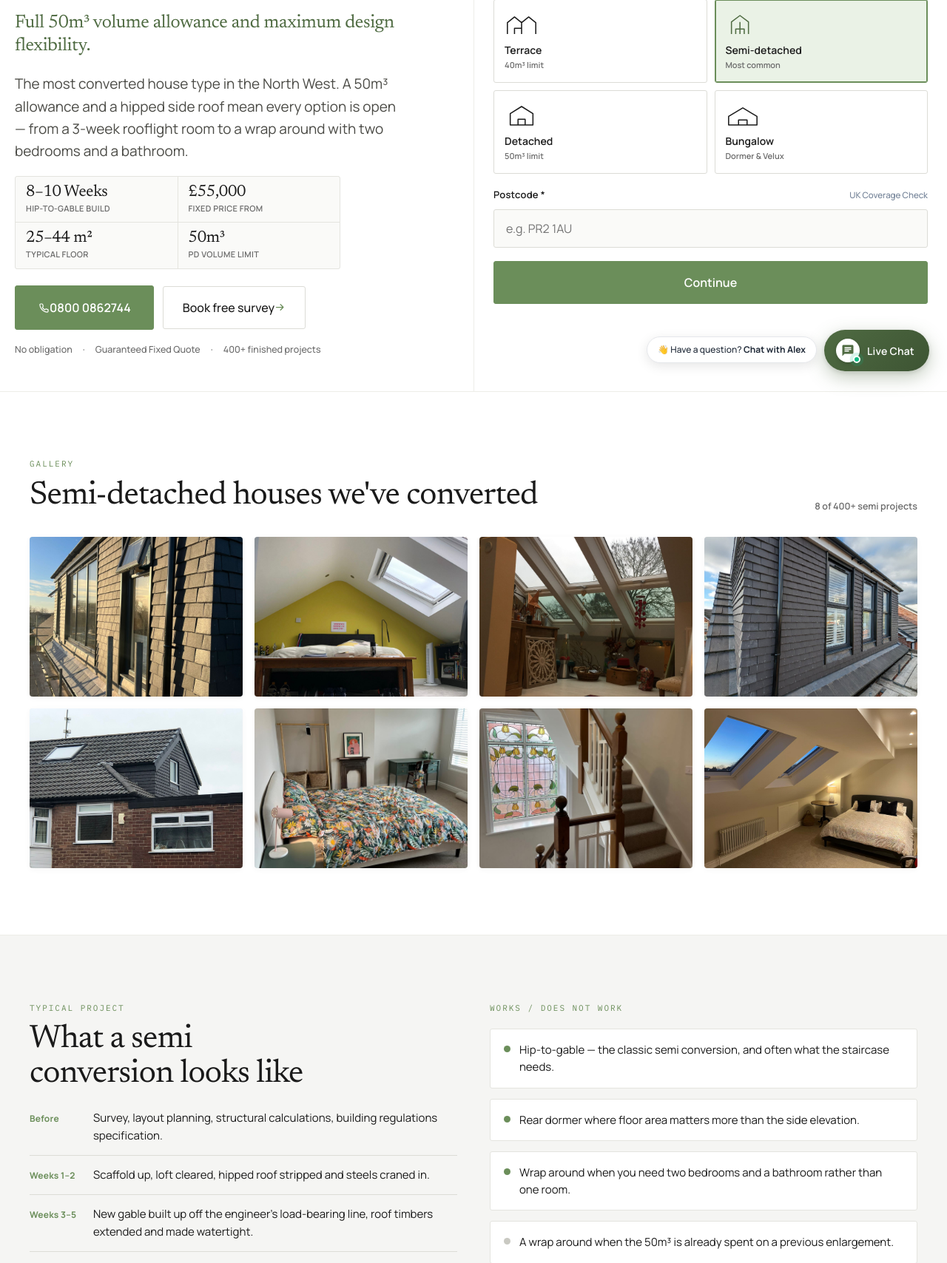
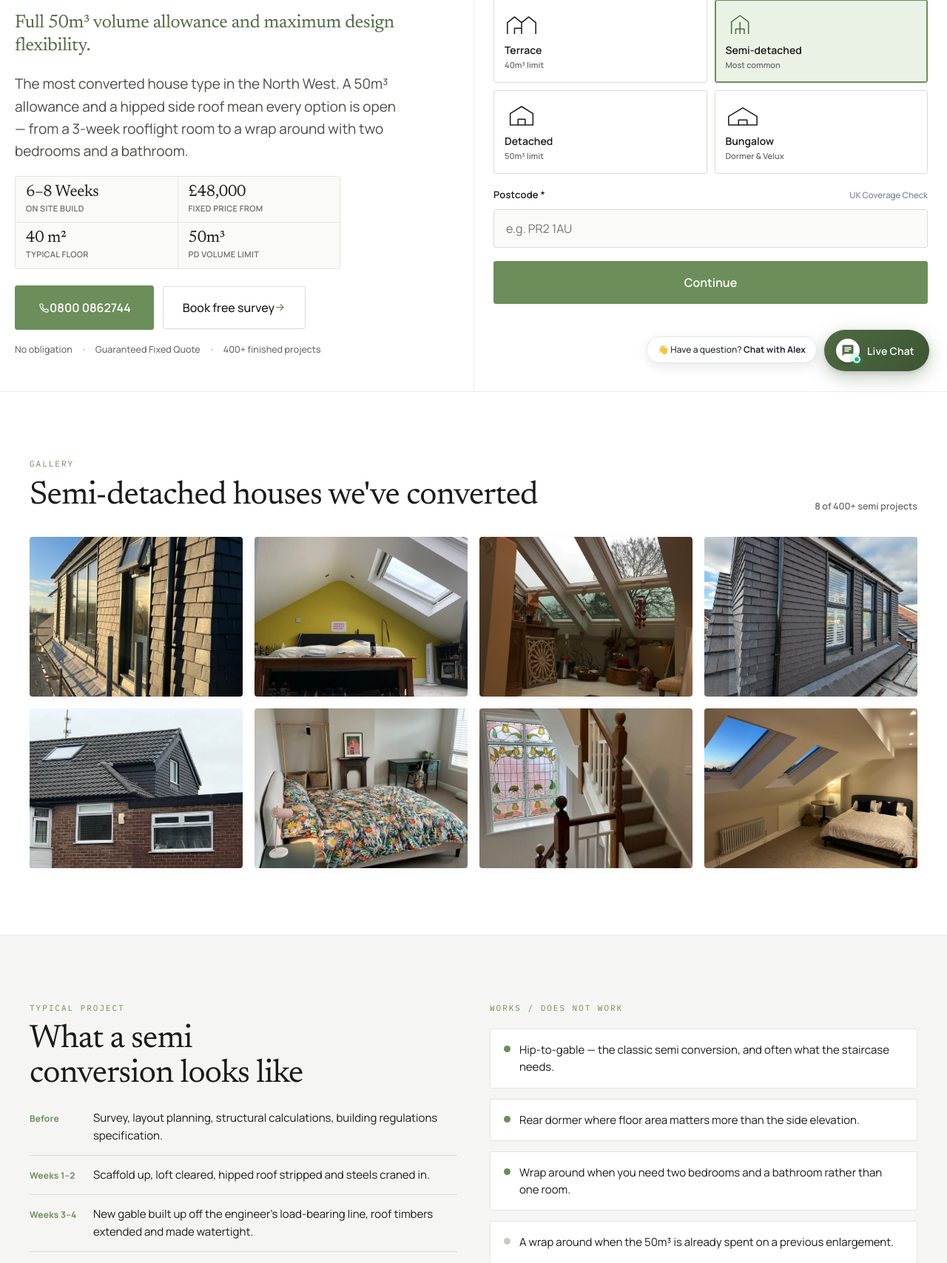
Before and after one commit to saqibmaqsood/another-level-loft-conversion, a PHP site: page /semi-detached-property.php in a window 1280 px wide. Shown: the part 274-1982 px from the top of the page at 74% size. Run offline with PHP 8.4, Linux system fonts and the light colour scheme; data comes from the database, SQL or seed files in the repository; some libraries are stand-ins or nearby versions.

Commit message:
Update semi-detached loft specifications: 40m2 typical floor, 6-8 weeks on site, from £48,000

```diff
--- a/property-types.php
+++ b/property-types.php
@@ -23,7 +23,7 @@ $propertyRows = [
     ],
     [
         'name' => 'Semi-detached', 'volume' => '50m³', 'adjoining' => 'One side', 'route' => 'Hip-to-gable',
-        'price' => '8–10 weeks', 'ruledOut' => 'Nothing, if the volume allows', 'href' => 'semi-detached-property.php'
+        'price' => '6–8 weeks', 'ruledOut' => 'Nothing, if the volume allows', 'href' => 'semi-detached-property.php'
     ],
     [
         'name' => 'Detached', 'volume' => '50m³', 'adjoining' => 'None', 'route' => 'Hip-to-gable',
@@ -54,12 +54,12 @@ $detailedProperties = [
     ],
     [
         'num' => '02', 'name' => 'Semi-detached', 'volume' => '50m³', 'href' => 'semi-detached-property.php',
-        'meta' => '8–10 weeks · 25–44 m² typical',
+        'meta' => '6–8 weeks · 40 m² typical',
         'glyph' => 'M8 30V13l12-9 12 9v17M20 30V13M14 30v-7h12v7',
         'body' => 'The most converted house in the North West and the most flexible. A 50m³ allowance and a hipped side roof mean every conversion type is on the table — from a three-week rooflight room to a wrap around with two bedrooms and a bathroom.',
         'options' => [
+            ['name' => 'Rear Dormer', 'price' => 'from £48,000', 'href' => 'rear-dormer-conversion.php'],
             ['name' => 'Hip-to-Gable', 'price' => 'from £55,000', 'href' => 'hip-to-gable-conversion.php'],
-            ['name' => 'Rear Dormer', 'price' => 'from £50,000', 'href' => 'rear-dormer-conversion.php'],
             ['name' => 'Wrap Around', 'price' => 'from £55,000', 'href' => 'wrap-around-conversion.php'],
             ['name' => 'Velux', 'price' => 'from £24,000', 'href' => 'velux-conversion.php']
         ],
--- a/semi-detached-property.php
+++ b/semi-detached-property.php
@@ -1,6 +1,6 @@
 <?php
 $pageTitle = "Semi-Detached Loft Conversions — Another Level";
-$pageDesc = "Loft conversions for semi-detached houses. 50m³ permitted development allowance, hip-to-gable from £55,000, wrap around from £55,000.";
+$pageDesc = "Loft conversions for semi-detached houses. 50m³ permitted development allowance, 40 m² typical floor, fixed prices from £48,000, 6–8 weeks on site.";
 $activePage = "property";
 $ogImage = "images/another-area-loft-conversions-north-west-england-01.jpeg";
 
@@ -16,15 +16,15 @@ $schemaJson = json_encode([
     "offers" => [
         "@type" => "Offer",
         "priceCurrency" => "GBP",
-        "price" => "55000",
+        "price" => "48000",
         "priceSpecification" => "from"
     ]
 ], JSON_UNESCAPED_SLASHES | JSON_PRETTY_PRINT);
 
 $facts = [
     ['value' => '50m³', 'label' => 'PD volume limit'],
-    ['value' => 'from £55,000', 'label' => 'Hip-to-gable'],
-    ['value' => '8–10 weeks', 'label' => 'On site']
+    ['value' => 'from £48,000', 'label' => 'Fixed price from'],
+    ['value' => '6–8 weeks', 'label' => 'On site']
 ];
 
 $galleryImages = [
@@ -41,9 +41,9 @@ $galleryImages = [
 $timeline = [
     ['when' => 'Before', 'what' => 'Survey, layout planning, structural calculations, building regulations specification.'],
     ['when' => 'Weeks 1–2', 'what' => 'Scaffold up, loft cleared, hipped roof stripped and steels craned in.'],
-    ['when' => 'Weeks 3–5', 'what' => 'New gable built up off the engineer’s load-bearing line, roof timbers extended and made watertight.'],
-    ['when' => 'Weeks 6–8', 'what' => 'High-spec insulation, windows fitted, bespoke staircase and partitions installed.'],
-    ['when' => 'Weeks 9–10', 'what' => 'Plaster skim, second-fix electrics & plumbing, Building Control sign-off and handover.']
+    ['when' => 'Weeks 3–4', 'what' => 'New gable built up off the engineer’s load-bearing line, roof timbers extended and made watertight.'],
+    ['when' => 'Weeks 5–6', 'what' => 'High-spec insulation, windows fitted, bespoke staircase and partitions installed.'],
+    ['when' => 'Weeks 7–8', 'what' => 'Plaster skim, second-fix electrics & plumbing, Building Control sign-off and handover.']
 ];
 
 $fit = [
@@ -67,10 +67,10 @@ $included = [
 ];
 
 $addOns = [
+    ['name' => 'Rear dormer', 'price' => 'from £48,000', 'note' => 'Maximum floor area (~40 m²) at full standing height, 6 to 8 weeks on site.'],
     ['name' => 'Hip-to-gable', 'price' => 'from £55,000', 'note' => 'Squares off the side roof. Usually what makes a compliant staircase possible.'],
-    ['name' => 'Rear dormer', 'price' => 'from £50,000', 'note' => 'Maximum floor area at full standing height, 8 weeks on site.'],
     ['name' => 'Wrap around', 'price' => 'from £55,000', 'note' => 'Both of the above. Around 44 m² — two bedrooms and a bathroom, 8 to 10 weeks on site.'],
-    ['name' => 'Velux / rooflight', 'price' => 'from £24,000', 'note' => 'Cheapest and quickest at 6–8 weeks, if you already have 2.2m to the ridge.'],
+    ['name' => 'Velux / rooflight', 'price' => 'from £24,000', 'note' => 'Cheapest and quickest at 4–6 weeks, if you already have 2.2m to the ridge.'],
     ['name' => 'En-suite shower room', 'price' => '+ £5,000 – £6,000', 'note' => 'The biggest single step. Cheaper near the existing soil stack.']
 ];
 
@@ -81,7 +81,7 @@ $faqs = [
     ['q' => 'Will the new gable match my neighbour’s half?', 'a' => 'That is the whole design question on a matched pair, and it is what a planning officer looks at. We match brick or render and the tiles to the original, carry the verge detail up, and keep the ridge continuous. Where the pair should stay symmetrical, a hip-end dormer is the gentler option.'],
     ['q' => 'How does the build affect our adjoining neighbour?', 'a' => 'Most work takes place externally via scaffolding and roof access, keeping disturbance to an absolute minimum. We keep your adjoining neighbour informed regarding start dates and crane deliveries so expectations are clear from day one.'],
     ['q' => 'Do I need planning permission?', 'a' => 'Usually not. Hip-to-gable, rear dormer and hip-end dormer are all roof enlargements under Class B, permitted as long as you stay inside 50m³, sit 200mm back from the original eaves and do not exceed the existing ridge. Conservation areas and Article 4 land remove those rights.'],
-    ['q' => 'How long will the work take?', 'a' => 'Four to six weeks for a rooflight conversion, seven to eight for a hip-to-gable, eight to ten for a rear dormer, 8 to 10 weeks for a wrap around. Drawings and Building Control approval run before that — two to four weeks from signing.'],
+    ['q' => 'How long will the work take?', 'a' => 'Four to six weeks for a rooflight conversion, 6 to 8 weeks for a typical 40 m² rear dormer or hip-to-gable, 8 to 10 weeks for a wrap around. Drawings and Building Control approval run before that — two to four weeks from signing.'],
     ['q' => 'How much value does it add?', 'a' => 'Loft conversions typically add 15% to 20% to a property value. On a three-bedroom semi, a fourth bedroom with an en-suite is the single highest-value addition available, and it normally costs less than the uplift in the North West.']
 ];
 
@@ -115,15 +115,15 @@ include 'includes/header.php';
           <!-- Key Stats / Numbers Grid on Left -->
           <div style="display:grid;grid-template-columns:repeat(2,1fr);gap:1px;background:#E4E4DF;border:1px solid #E4E4DF;max-width:440px;border-radius:3px;overflow:hidden">
             <div style="background:#FAFAF8;padding:10px 14px;display:flex;flex-direction:column;gap:3px">
-              <span style="font-family:Newsreader,Georgia,serif;font-size:clamp(19px,2vw,22px);line-height:1;letter-spacing:-.015em;color:#1A1A1A">8–10 Weeks</span>
-              <span style="font-family:var(--font-sans);font-size:11px;font-weight:600;letter-spacing:.03em;text-transform:uppercase;color:#6B6B6B">Hip-to-gable build</span>
+              <span style="font-family:Newsreader,Georgia,serif;font-size:clamp(19px,2vw,22px);line-height:1;letter-spacing:-.015em;color:#1A1A1A">6–8 Weeks</span>
+              <span style="font-family:var(--font-sans);font-size:11px;font-weight:600;letter-spacing:.03em;text-transform:uppercase;color:#6B6B6B">On site build</span>
             </div>
             <div style="background:#FAFAF8;padding:10px 14px;display:flex;flex-direction:column;gap:3px">
-              <span style="font-family:Newsreader,Georgia,serif;font-size:clamp(19px,2vw,22px);line-height:1;letter-spacing:-.015em;color:#1A1A1A">£55,000</span>
+              <span style="font-family:Newsreader,Georgia,serif;font-size:clamp(19px,2vw,22px);line-height:1;letter-spacing:-.015em;color:#1A1A1A">£48,000</span>
               <span style="font-family:var(--font-sans);font-size:11px;font-weight:600;letter-spacing:.03em;text-transform:uppercase;color:#6B6B6B">Fixed price from</span>
             </div>
             <div style="background:#FAFAF8;padding:10px 14px;display:flex;flex-direction:column;gap:3px">
-              <span style="font-family:Newsreader,Georgia,serif;font-size:clamp(19px,2vw,22px);line-height:1;letter-spacing:-.015em;color:#1A1A1A">25–44 m²</span>
+              <span style="font-family:Newsreader,Georgia,serif;font-size:clamp(19px,2vw,22px);line-height:1;letter-spacing:-.015em;color:#1A1A1A">40 m²</span>
               <span style="font-family:var(--font-sans);font-size:11px;font-weight:600;letter-spacing:.03em;text-transform:uppercase;color:#6B6B6B">Typical floor</span>
             </div>
             <div style="background:#FAFAF8;padding:10px 14px;display:flex;flex-direction:column;gap:3px">
@@ -273,9 +273,9 @@ include 'includes/header.php';
         <div style="display:grid;grid-template-columns:repeat(auto-fit,minmax(320px,1fr));gap:1px;background:#2C2C29;border:1px solid #2C2C29">
           <div style="background:#6B8E5A;padding:clamp(24px,3vw,32px);display:flex;flex-direction:column;gap:18px">
             <div>
-              <span style="font-family:var(--font-sans);font-size:11px;font-weight:700;letter-spacing:.08em;text-transform:uppercase;color:#EDF2E9">Hip-to-gable from</span>
-              <div style="font-family:Newsreader,Georgia,serif;font-size:clamp(40px,5vw,58px);line-height:1;letter-spacing:-.03em;color:#FFFFFF;margin-top:10px">£55,000</div>
-              <span style="display:block;font-size:14px;line-height:1.6;color:#EDF2E9;margin-top:10px">A typical 25–28 m² hip-to-gable, 8 to 10 weeks on site.</span>
+              <span style="font-family:var(--font-sans);font-size:11px;font-weight:700;letter-spacing:.08em;text-transform:uppercase;color:#EDF2E9">Semi-detached from</span>
+              <div style="font-family:Newsreader,Georgia,serif;font-size:clamp(40px,5vw,58px);line-height:1;letter-spacing:-.03em;color:#FFFFFF;margin-top:10px">£48,000</div>
+              <span style="display:block;font-size:14px;line-height:1.6;color:#EDF2E9;margin-top:10px">A typical 40 m² semi-detached conversion, 6 to 8 weeks on site.</span>
             </div>
             <ul style="list-style:none;margin:0;padding:0;display:grid;gap:9px">
               <?php foreach ($included as $inc): ?>
```
Also changed, not shown: api/chat.php (+5 -4 lines).
